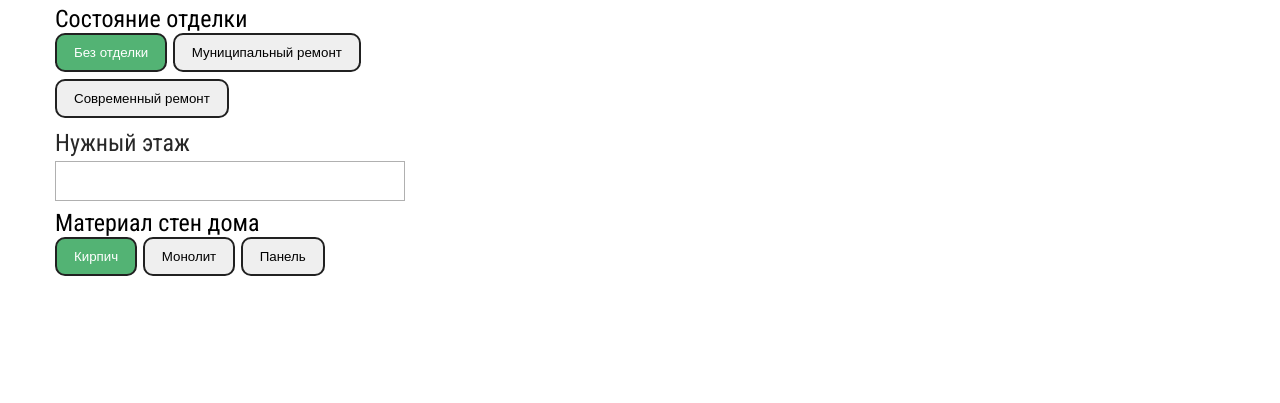
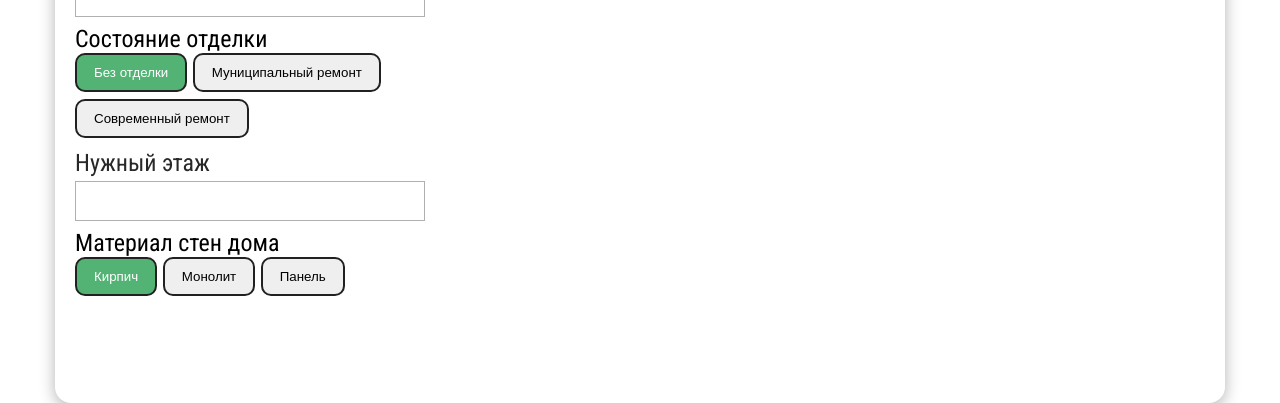
Before and after one commit to 00XAH00/787DD97A, a plain HTML site: page 787DD97A_Front/index.html in a window 1280 px wide. Shown: the part 700-1103 px from the top of the page. Before the commit the page ends 983 px from the top, so only its background shows below. Drawn offline with nearby package versions, Linux system fonts and the light colour scheme.

Commit message:
I made an outline of the calculator

```diff
--- a/787DD97A_Front/css/style.css
+++ b/787DD97A_Front/css/style.css
@@ -219,3 +219,11 @@ body{
   color: #fff;
   transition: all .2s;
 }
+
+.form__box{
+  padding: 20px;
+  border-radius: 16px;
+  box-shadow: 0 4px 16px rgba(0, 0, 0, 0.3);
+  padding-bottom: 100px;
+  /* margin-bottom: 100px; */
+}
```
